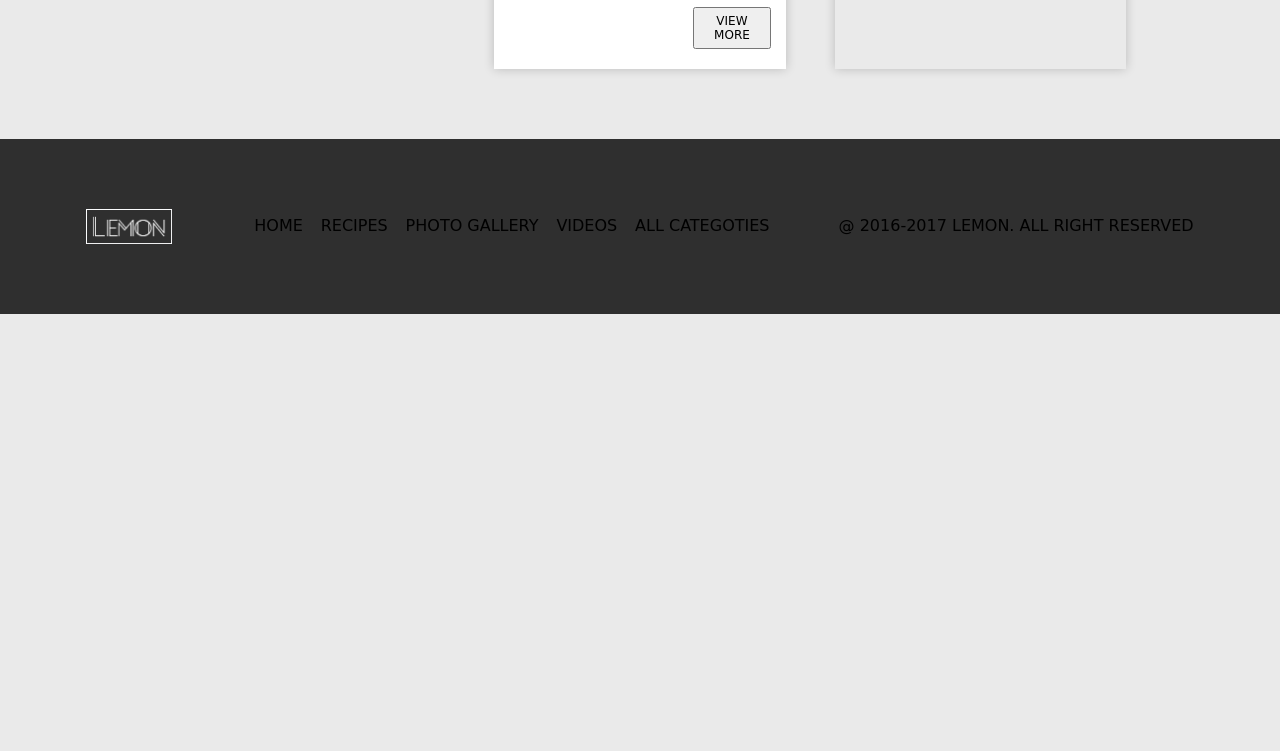
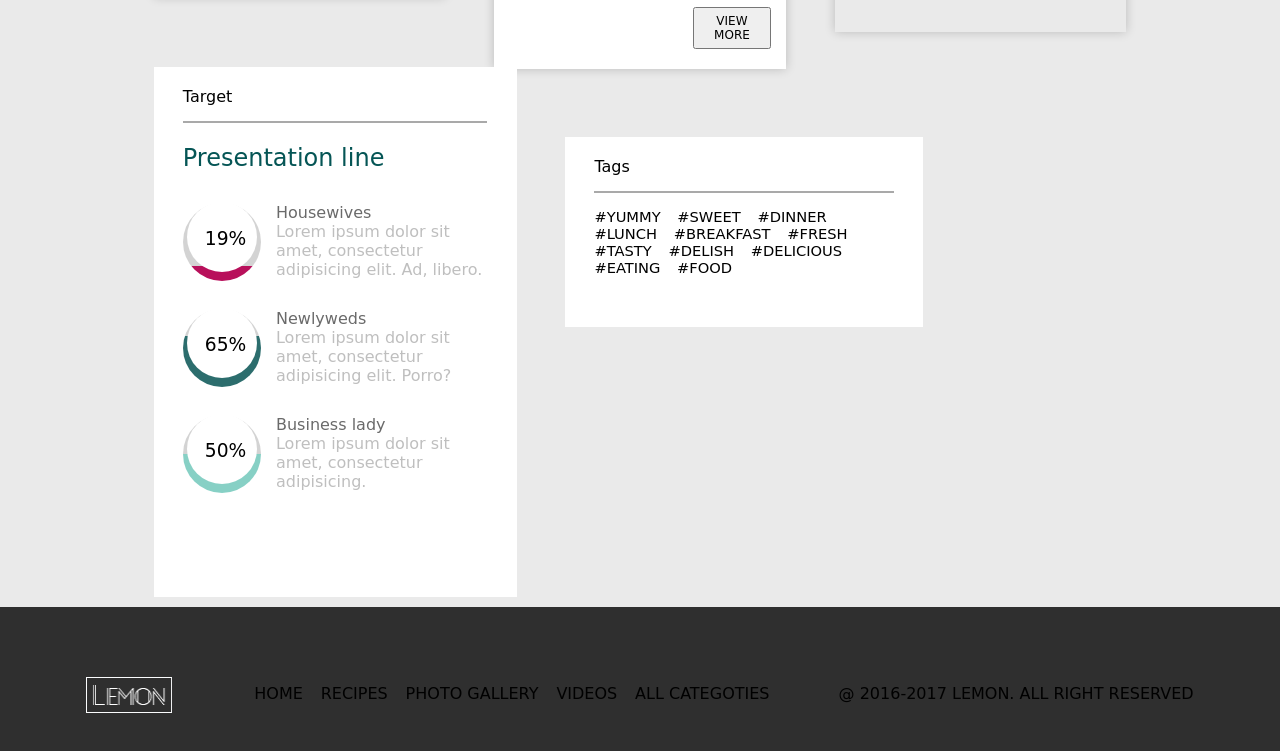
Before and after one commit to awuce/psd_layouts, a plain HTML site: page PSD_Lemon/index.html in a window 1280 px wide. Shown: the part 2306-3057 px from the top of the page. Before the commit the page ends 2620 px from the top, so only its background shows below. Drawn offline with Linux system fonts and the light colour scheme.

Commit message:
Add target and tags

```diff
--- a/PSD_Lemon/index.html
+++ b/PSD_Lemon/index.html
@@ -2,6 +2,7 @@
 <html lang="en">
 <head>
 	<meta charset="UTF-8">
+	<!-- <meta name="viewport" content="width=1200"> -->
 	<title>Lemon</title>
 	<link rel="stylesheet" type="text/css" href="styles/styles.css">
 	<link href="https://maxcdn.bootstrapcdn.com/font-awesome/4.7.0/css/font-awesome.min.css" rel="stylesheet">
@@ -209,9 +210,61 @@
 					</div>
 				</div>
 			</div>
+
 		</div> <!-- three-blocks -->
 
 		<!-- etc -->
+		<div class="three-blocks">
+			<div class="target">
+				<div class="target__head">
+					<div class="head">target</div>
+					<div class="line"></div>
+				</div>
+				<div class="target__body">
+					<div class="head">Presentation line</div>
+					<div class="article">
+						<div class="circle-border circle-border_first">
+							<div class="percent">19%</div>
+							<div class="circle"></div>
+						</div>
+						<div class="name">Housewives</div>
+						<div class="text">Lorem ipsum dolor sit amet, consectetur adipisicing elit. Ad, libero.</div>
+					</div>
+					<div class="article">
+						<div class="circle-border circle-border_second">
+							<div class="percent">65%</div>
+							<div class="circle"></div>
+						</div>
+						<div class="name">Newlyweds</div>
+						<div class="text">Lorem ipsum dolor sit amet, consectetur adipisicing elit. Porro?</div>
+					</div>
+					<div class="article">
+						<div class="circle-border circle-border_third">
+							<div class="percent">50%</div>
+							<div class="circle"></div>
+						</div>
+						<div class="name">Business lady</div>
+						<div class="text">Lorem ipsum dolor sit amet, consectetur adipisicing.</div>
+					</div>
+				</div>
+			</div> <!-- target -->
+			<div class="tags">
+				<div class="tags__head">
+					<div class="head">tags</div>
+					<div class="line"></div>
+				</div>
+				<div class="tags__body">
+					#yummy   #sweet   #dinner   #lunch #breakfast   #fresh   #tasty   #delish #delicious   #eating   #food
+				</div>
+			</div> <!-- tags -->
+			<div class="timeline">
+
+			</div> <!-- timeline -->
+			<div class="celendar">
+
+			</div> <!-- celendar -->
+
+		</div>
 	</div> <!-- container -->
 
 	<div class="footer">
--- a/PSD_Lemon/styles/styles.css
+++ b/PSD_Lemon/styles/styles.css
@@ -300,6 +300,7 @@ body::-webkit-scrollbar-thumb {
 	flex-direction: row;
 	flex-wrap: wrap;
 	margin-top: 70px;
+	height: 400px
 }
 .recipe-by, .recipe-complexity, .recipe-popular {
 	flex: 1;
@@ -312,10 +313,10 @@ body::-webkit-scrollbar-thumb {
 .recipe-by__head, .recipe-complexity__head, .recipe-popular__head {
 	margin: 5% 5% auto 5%;
 }
-.recipe-by__head > .head, .recipe-complexity__head > .head{
+.recipe-by__head > .head, .recipe-complexity__head > .head {
 	margin-left: 2%;
 }
-.recipe-by__head > .line, .recipe-complexity__head > .line {
+.recipe-by__head > .line, .recipe-complexity__head > .line, .target__head > .line, .tags__head > .line  {
 	background-color: #a9a9a9;
 	height: 2px;
 	width: 100%;
@@ -370,6 +371,7 @@ body::-webkit-scrollbar-thumb {
 }
 /*__________________________ POPULAR __________________________*/
 .recipe-popular {
+	height: 435px;
 	margin-left: 5%;
 	background: url('../images/recipe-popular.png') no-repeat;
     background-size: 100%;
@@ -397,13 +399,96 @@ body::-webkit-scrollbar-thumb {
 	font-size: 9pt;
 	text-transform: uppercase;
 	float: left;
+	background-color: #fff;
+	border: 1px solid #a9a9a9;
 }
 .recipe-popular__body > .recipe__info {
 	margin-top: 3%;
 }
+/*__________________________ TARGET __________________________*/
+.target {
+	/*flex: 1;*/
+	position: relative;
+	padding: 2% 3% 5% 3%;
+	width: 363px;
+	height: 530px;
+	background-color: #fff;
+}
+.target__head > .head, .tags__head > .head {
+	text-transform: capitalize;
+}
+.target__head > .line, .tags__head > .line {
+	margin-top: 5%;
+}
+.target__body > .head {
+	font-size: 18pt;
+	color: #055555;
+	margin-top: 7%;
+}
+.target__body > .article {
+	margin-top: 10%;
+}
+.target__body .circle {
+	background-color: #fff;
+ 	position: relative;
+	top: -22px;
+	left: 4px;
+	width: 70px;
+	height: 70px;
+	border-radius: 100%;
+}
+.target__body .circle-border {
+	/*background-color: #555777;*/
+	margin-right: 5%;
+  	position: relative;
+	width: 78px;
+	height: 78px;
+	border-radius: 100%;
+	float: left;
+}
+.target__body .circle-border_first {
+    background: linear-gradient(0deg, #b8105b 19%, lightgray 19%);
+}
+.target__body .circle-border_second {
+    background: linear-gradient(0deg, #2c6d6d 65%, lightgray 65%);
+}
+.target__body .circle-border_third {
+    background: linear-gradient(0deg, #87d0c5 50%, lightgray 50%);
+}
+.target__body .percent {
+	font-size: 14pt;
+	position: relative;
+	top: 25px;
+	left: 22px;
+	z-index: 10;
+}
+.target__body .name {
+	color: #6a6a6a;
+}
+.target__body .text {
+	color: #bfbfbf;
+}
+/*__________________________ TAGS __________________________*/
+.tags {
+	margin-left: 5%;
+	margin-top: 70px;
+	/*position: relative;*/
+	padding: 2% 3% 5% 3%;
+	background-color: #fff;
+	width: 358px;
+	height: 190px;
+}
+.tags__body {
+	margin-top: 5%;
+	font-size: 11pt;
+	font-weight: normal;
+	text-transform: uppercase;
+	word-spacing: 12px;
+}
+
 /*__________________________ FOOTER __________________________*/
 .footer {
-	margin-top: 70px;
+	margin-top: 140px;
 	padding-top: 70px;
 	padding-bottom: 70px;
 	width: 100%;
```
